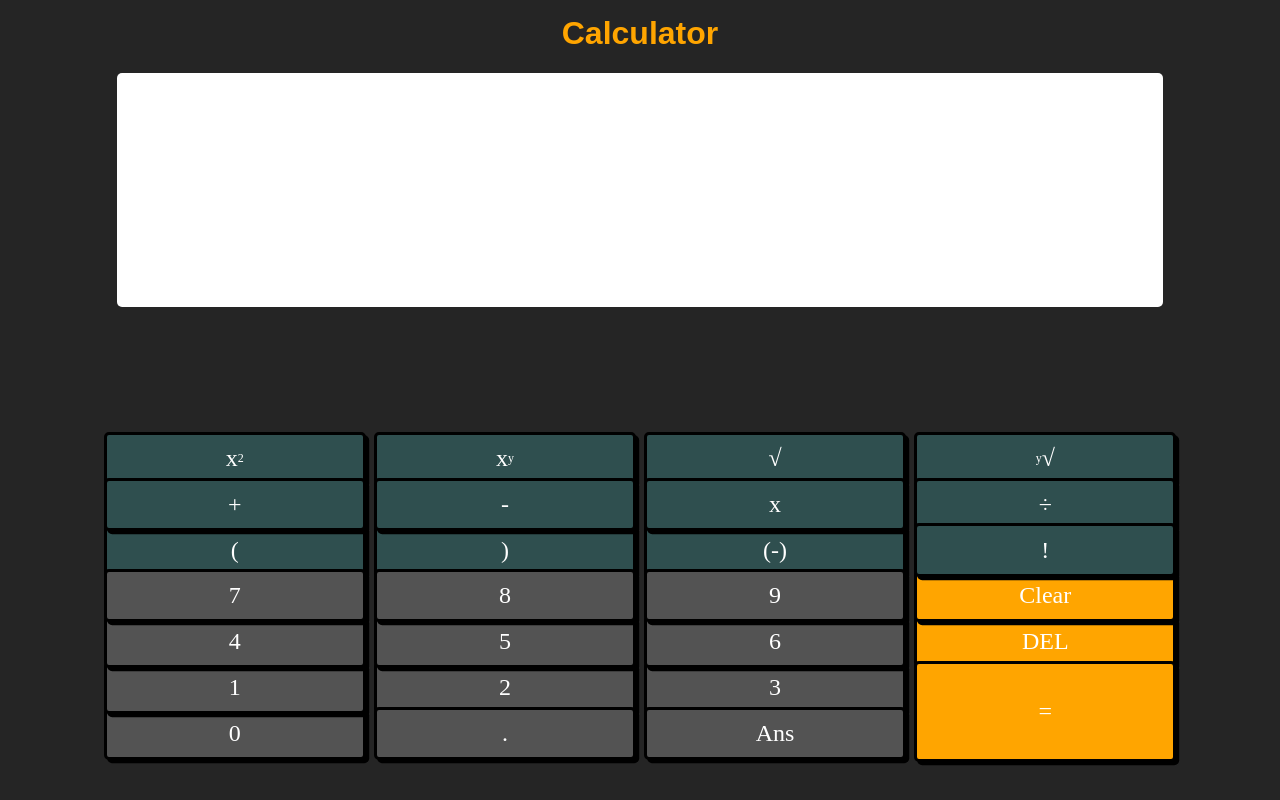
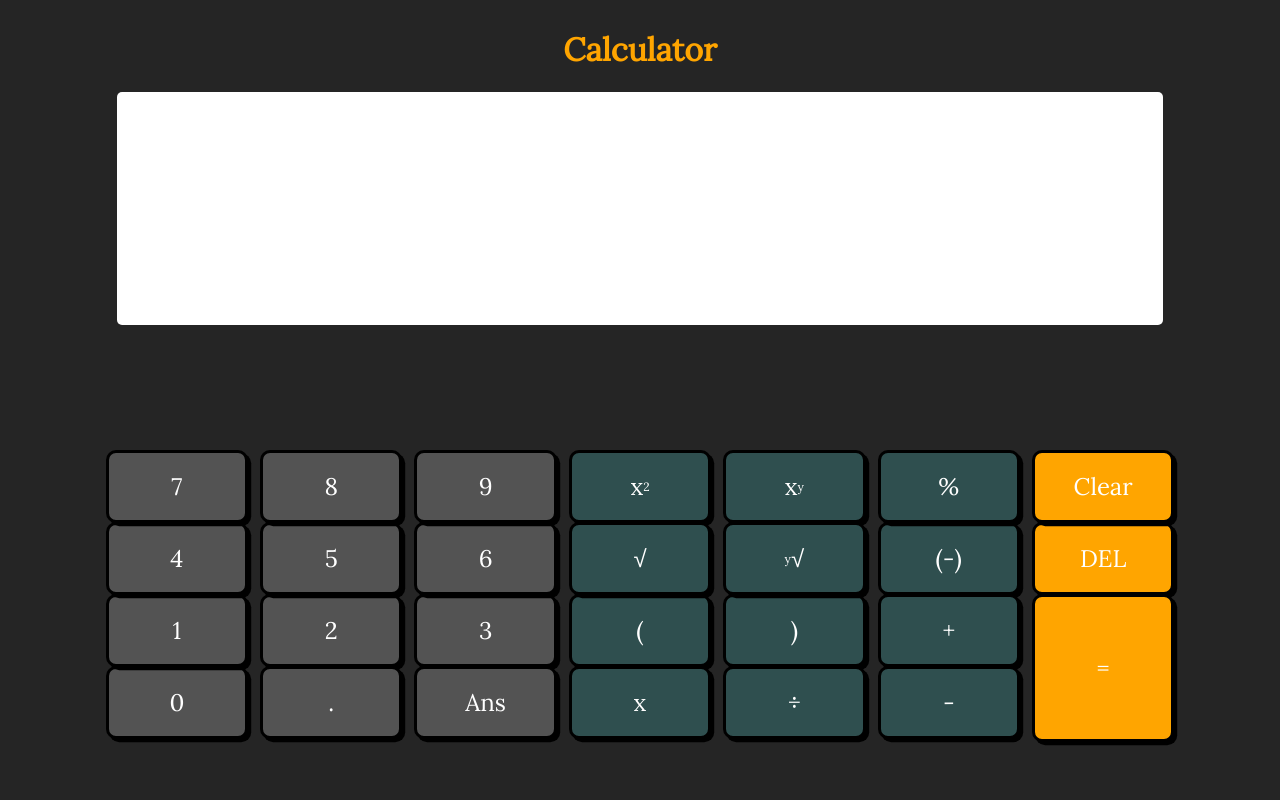
Before and after one commit to rachel2bester/calculator, a plain HTML site: page index.html in a window 1280 px wide. Both pictures are taken after a click on the element "Clear". Drawn offline with Linux system fonts and the light colour scheme.

Commit message:
got % button working

```diff
--- a/index.html
+++ b/index.html
@@ -41,7 +41,7 @@
             <div class="calculator__grid__button operator calculator__grid__button--div">÷</div>
             <div class="calculator__grid__button operator calculator__grid__button--+">+</div>
             <div class="calculator__grid__button operator calculator__grid__button--sub">-</div>
-            <div class="calculator__grid__button operator calculator__grid__button--fact">!</div>
+            <div class="calculator__grid__button operator calculator__grid__button--per">%</div>
             <div class="calculator__grid__button calculator__grid__button--eq">=</div>
         </div>
     </main>
--- a/script.js
+++ b/script.js
@@ -105,7 +105,7 @@ const onEquals = (event) => {
 
     outputArr = solve(arr);
     let string = "";
-    if (outputArr != "error") {
+    if (outputArr != "error" || !isNaN(outputArr[0])) {
 
         outputArr.forEach((item) => {
             string = string +  " " + item;
@@ -118,7 +118,13 @@ const onEquals = (event) => {
 
 const onClear = (event) => {
     console.log("clear");
-    arr = [];
+    console.log(arr);
+    if (arr.length === 0) {
+        out.innerText = "";
+    } else {
+        arr = [];
+    }
+
     updateInput();
 }
 
@@ -142,6 +148,7 @@ const solve = (arr) => {
     numsAndOperators[0] === "x" ||
     numsAndOperators[0] === "÷" ||
     numsAndOperators[0] === "+" ||
+    numsAndOperators[0] === "%" ||
     numsAndOperators[0] === "+-") {
         return "error";
     }
@@ -154,6 +161,7 @@ const solve = (arr) => {
     }
 
     console.log(numsAndOperators);
+
 
     while (numsAndOperators.includes("(")) {
         const lastOpenIndex = numsAndOperators.lastIndexOf("(");
@@ -183,10 +191,18 @@ const solve = (arr) => {
     }
 
 
+    while (numsAndOperators.includes("%")){
+        for (let i = 0; i < numsAndOperators.length; i++) {
+            if (numsAndOperators[i] === "%") {
+                const replace = numsAndOperators[i - 1]/100 * numsAndOperators[i + 1];
+                numsAndOperators = numsAndOperators.slice(0, i - 1).concat([replace],numsAndOperators.slice(i+2,numsAndOperators.length))
+            }
+        }
+    }
+
+
     // for each multiplication and division, left to right
-
     for (let i = 0; i < numsAndOperators.length; i++) {
-
         //if two numbers next to eachother
         if (!isNaN(numsAndOperators[i]) && !isNaN(numsAndOperators[i + 1])) {
             numsAndOperators[i] = numsAndOperators[i] * numsAndOperators[i + 1];
--- a/styles/_buttons.scss
+++ b/styles/_buttons.scss
@@ -5,7 +5,7 @@
     border: 0.25vw solid black;
     padding: 0.5vw;
     box-shadow: 0.25vw 0.25vw black;
-    border-radius: 5px;
+    border-radius: 10px;
     display: flex;
     justify-content: center;
     align-items: center;
@@ -13,7 +13,7 @@
     color: $button-font-color;
 
     height: 75%;
-    width: 90%;
+    width: 80%;
     font-size: x-large;
 
 
--- a/styles/_grid.scss
+++ b/styles/_grid.scss
@@ -7,14 +7,7 @@
     height: 55%;
     margin-top: 10%;
 
-    grid-template-areas:
-        "square power root yroot"
-        "plus sub x div"
-        "open close neg fact"
-        "seven eight nine clear"
-        "four five six del"
-        "one two three eq"
-        "zero dec ans eq";
+
 
     grid-auto-columns: 1fr;
 
@@ -101,14 +94,35 @@
         &--neg {
             grid-area: neg;
         }
-        &--fact {
-            grid-area: fact;
+        &--per {
+            grid-area: per;
         }
+    }
+}
 
+@media only screen and (max-width: 767px) {
+    //phone
+    .calculator__grid {
+        grid-template-areas:
+            "square power root yroot"
+            "plus sub x div"
+            "open close neg per"
+            "seven eight nine clear"
+            "four five six del"
+            "one two three eq"
+            "zero dec ans eq";
+    }
+}
 
+@media only screen and (min-width: 768px) {
+    //tablet
+    .calculator__grid {
+        grid-template-areas:
+            "seven eight nine square power per clear"
+            "four five six root yroot neg del"
+            "one two three open close plus eq"
+            "zero dec ans x div sub eq";
 
-
-
-
+        height: 70%;
     }
-    }
+}
--- a/styles/_main.scss
+++ b/styles/_main.scss
@@ -11,7 +11,6 @@
 h1 {
     text-align: center;
     color: $primary-color;
-    font-family: $primary-font;
     font-weight: bold;
     font-size: xx-large;
 }
@@ -23,4 +22,8 @@ body {
     align-items: center;
     flex-direction: column;
     height: 95vh;
+
 }
+ * {
+    font-family: $primary-font;
+ }
--- a/styles/_variables.scss
+++ b/styles/_variables.scss
@@ -1,6 +1,6 @@
+@import url('https://fonts.googleapis.com/css2?family=Lora&display=swap');
 
-
-$primary-font: Arial;
+$primary-font: 'Lora', Arial;
 
 $primary-color: orange;
 $background-color: rgb(37, 37, 37);
```
Also changed, not shown: styles/styles.css, 1 other file.
